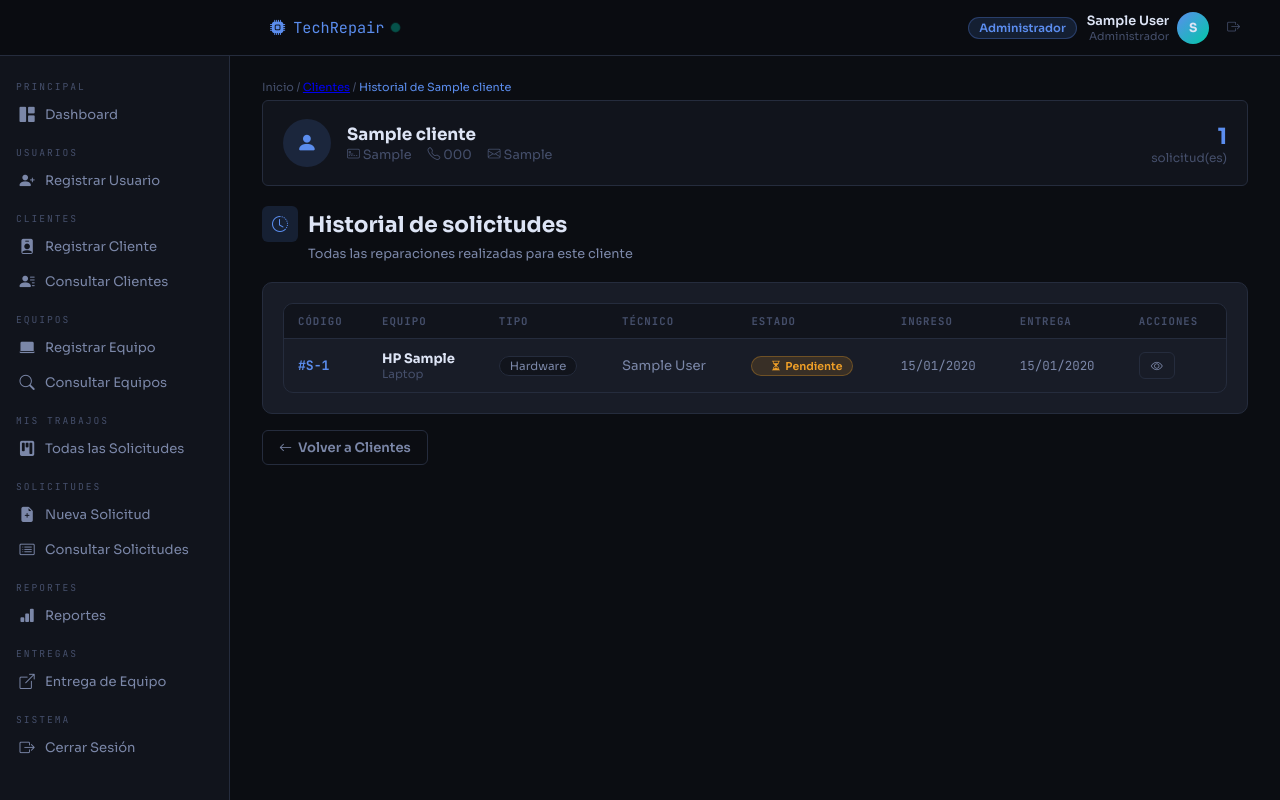
After one commit to malcamilianabel-source/techrepair, a Django app: page /clientes/1/historial/ in a window 1280 px wide. The commit adds this page. Run offline with Django 5.2, Linux system fonts and the light colour scheme; a user stored in the database is signed in; tables that the repository leaves empty hold one stand-in row (values such as "Sample post").

Commit message:
Ajuste de detalles

```diff
--- a/core/templates/core/base.html
+++ b/core/templates/core/base.html
@@ -189,6 +189,9 @@ textarea.fc{resize:vertical;min-height:80px;}
     <i class="bi bi-person-lines-fill"></i> Consultar Clientes
   </a>
   <div class="sb-sect">Equipos</div>
+  <a href="{% url 'registrar_equipo' %}" class="sb-item {% if request.resolver_match.url_name == 'registrar_equipo' %}on{% endif %}">
+    <i class="bi bi-laptop-fill"></i> Registrar Equipo
+  </a>
   <a href="{% url 'consultar_equipos' %}" class="sb-item {% if request.resolver_match.url_name == 'consultar_equipos' %}on{% endif %}">
     <i class="bi bi-search"></i> Consultar Equipos
   </a>
--- /dev/null
+++ b/core/templates/core/clientes/historial.html
@@ -0,0 +1,155 @@
+{% extends 'core/base.html' %}
+
+{% block title %}Historial — {{ cliente.nombre }}{% endblock %}
+
+{% block content %}
+<div class="bc">
+  Inicio / <a href="{% url 'consultar_clientes' %}">Clientes</a> /
+  <span>Historial de {{ cliente.nombre }}</span>
+</div>
+
+<!-- CABECERA DEL CLIENTE -->
+<div style="background:var(--surface);border:1px solid var(--border);
+  border-radius:var(--rs);padding:18px 20px;margin-bottom:20px;
+  display:flex;align-items:center;gap:16px;">
+  <div style="width:48px;height:48px;border-radius:50%;
+    background:var(--ag);display:flex;align-items:center;
+    justify-content:center;font-size:1.3rem;color:var(--accent);flex-shrink:0;">
+    <i class="bi bi-person-fill"></i>
+  </div>
+  <div>
+    <div style="font-size:1.05rem;font-weight:700;color:var(--t1);">
+      {{ cliente.nombre }}
+    </div>
+    <div style="font-size:.80rem;color:var(--t3);margin-top:2px;display:flex;gap:16px;">
+      <span><i class="bi bi-credit-card-2-front"></i> {{ cliente.dni }}</span>
+      <span><i class="bi bi-telephone"></i> {{ cliente.telefono }}</span>
+      {% if cliente.correo %}
+      <span><i class="bi bi-envelope"></i> {{ cliente.correo }}</span>
+      {% endif %}
+    </div>
+  </div>
+  <div style="margin-left:auto;text-align:right;">
+    <div style="font-size:1.4rem;font-weight:700;color:var(--accent);">
+      {{ solicitudes.count }}
+    </div>
+    <div style="font-size:.75rem;color:var(--t3);">solicitud(es)</div>
+  </div>
+</div>
+
+<!-- TABLA DE HISTORIAL -->
+<div style="margin-bottom:16px;">
+  <div class="pt">
+    <div class="pt-ic" style="background:var(--ag);color:var(--accent);">
+      <i class="bi bi-clock-history"></i>
+    </div>
+    Historial de solicitudes
+  </div>
+  <div class="ps">Todas las reparaciones realizadas para este cliente</div>
+</div>
+
+<div class="card">
+  <div class="tw">
+    <table>
+      <thead>
+        <tr>
+          <th>Código</th>
+          <th>Equipo</th>
+          <th>Tipo</th>
+          <th>Técnico</th>
+          <th>Estado</th>
+          <th>Ingreso</th>
+          <th>Entrega</th>
+          <th>Acciones</th>
+        </tr>
+      </thead>
+      <tbody>
+        {% for sol in solicitudes %}
+        <tr>
+          <td><strong class="mono acc">#S-{{ sol.id }}</strong></td>
+
+          <td>
+            <strong>{{ sol.equipo.marca|upper }} {{ sol.equipo.modelo }}</strong>
+            <div style="font-size:.72rem;color:var(--t3);">
+              {{ sol.equipo.get_tipo_display }}
+            </div>
+          </td>
+
+          <td>
+            <span style="background:var(--surface);border:1px solid var(--border);
+              border-radius:20px;padding:2px 10px;font-size:.72rem;color:var(--t2);">
+              {{ sol.get_tipo_reparacion_display }}
+            </span>
+          </td>
+
+          <td>
+            {% if sol.detalle and sol.detalle.tecnico %}
+              {{ sol.detalle.tecnico.get_full_name|default:sol.detalle.tecnico.username }}
+            {% else %}
+              <span style="color:var(--t3);">Sin asignar</span>
+            {% endif %}
+          </td>
+
+          <td>
+            {% if sol.estado == 'pendiente' %}
+              <span class="badge" style="background:rgba(239,159,39,.15);
+                color:#EF9F27;border:1px solid rgba(239,159,39,.3);">
+                <i class="bi bi-hourglass-split"></i> Pendiente
+              </span>
+            {% elif sol.estado == 'proceso' %}
+              <span class="badge" style="background:rgba(46,116,181,.15);
+                color:#2E74B5;border:1px solid rgba(46,116,181,.3);">
+                <i class="bi bi-tools"></i> En proceso
+              </span>
+            {% elif sol.estado == 'finalizado' %}
+              <span class="badge" style="background:rgba(29,158,117,.15);
+                color:var(--success);border:1px solid rgba(29,158,117,.3);">
+                <i class="bi bi-check-circle"></i> Finalizado
+              </span>
+            {% elif sol.estado == 'entregado' %}
+              <span class="badge" style="background:rgba(0,201,167,.15);
+                color:var(--accent);border:1px solid rgba(0,201,167,.3);">
+                <i class="bi bi-box-seam"></i> Entregado
+              </span>
+            {% endif %}
+          </td>
+
+          <td class="mono" style="font-size:.78rem;">
+            {{ sol.fecha_ingreso|date:"d/m/Y" }}
+          </td>
+
+          <td class="mono" style="font-size:.78rem;">
+            {% if sol.fecha_entrega %}
+              {{ sol.fecha_entrega|date:"d/m/Y" }}
+            {% else %}
+              <span style="color:var(--t3);">—</span>
+            {% endif %}
+          </td>
+
+          <td>
+            <a href="{% url 'detalle_solicitud' sol.pk %}"
+               class="btn btn-o btn-sm" title="Ver detalle">
+              <i class="bi bi-eye"></i>
+            </a>
+          </td>
+        </tr>
+        {% empty %}
+        <tr>
+          <td colspan="8" style="text-align:center;padding:40px;color:var(--t3);">
+            <i class="bi bi-clipboard-x"
+               style="font-size:2rem;display:block;margin-bottom:8px;"></i>
+            Este cliente no tiene solicitudes registradas.
+          </td>
+        </tr>
+        {% endfor %}
+      </tbody>
+    </table>
+  </div>
+</div>
+
+<div style="margin-top:16px;">
+  <a href="{% url 'consultar_clientes' %}" class="btn btn-o">
+    <i class="bi bi-arrow-left"></i> Volver a Clientes
+  </a>
+</div>
+{% endblock %}
--- a/core/urls.py
+++ b/core/urls.py
@@ -13,10 +13,12 @@ urlpatterns = [
     path('clientes/', views.consultar_clientes, name='consultar_clientes'),
     path('clientes/registrar/', views.registrar_cliente, name='registrar_cliente'),
     path('clientes/actualizar/<int:pk>/', views.actualizar_cliente, name='actualizar_cliente'),
+    path('clientes/<int:pk>/historial/', views.historial_cliente, name='historial_cliente'),
 
     # ── EQUIPOS ──
     path('equipos/', views.consultar_equipos, name='consultar_equipos'),
     path('equipos/registrar/', views.registrar_equipo, name='registrar_equipo'),
+    path('equipos/<int:pk>/historial/', views.historial_equipo, name='historial_equipo'),
 
     # ── SOLICITUDES ──
     path('solicitudes/', views.consultar_solicitudes, name='consultar_solicitudes'),
--- a/core/views.py
+++ b/core/views.py
@@ -842,3 +842,29 @@ def reasignar_tecnico(request, pk):
         'solicitud':      solicitud,
         'tecnico_actual': tecnico_actual,
     })
+
+    # ── HISTORIAL DEL CLIENTE ──────────────────────────────────────
+@login_required(login_url='login')
+def historial_cliente(request, pk):
+    from django.shortcuts import get_object_or_404
+    cliente    = get_object_or_404(Cliente, pk=pk)
+    solicitudes = Solicitud.objects.filter(
+        cliente=cliente
+    ).select_related('equipo', 'detalle__tecnico').order_by('-creado_en')
+    return render(request, 'core/clientes/historial.html', {
+        'cliente':     cliente,
+        'solicitudes': solicitudes,
+    })
+
+    # ── HISTORIAL DEL EQUIPO ───────────────────────────────────────
+@login_required(login_url='login')
+def historial_equipo(request, pk):
+    from django.shortcuts import get_object_or_404
+    equipo      = get_object_or_404(Equipo, pk=pk)
+    solicitudes = Solicitud.objects.filter(
+        equipo=equipo
+    ).select_related('cliente', 'detalle__tecnico').order_by('-creado_en')
+    return render(request, 'core/equipos/historial.html', {
+        'equipo':      equipo,
+        'solicitudes': solicitudes,
+    })
```
Also changed, not shown: core/templates/core/clientes/consultar.html (+10 -0 lines), core/templates/core/equipos/consultar.html (+7 -0 lines), core/templates/core/equipos/historial.html (added, +153 -0 lines).
